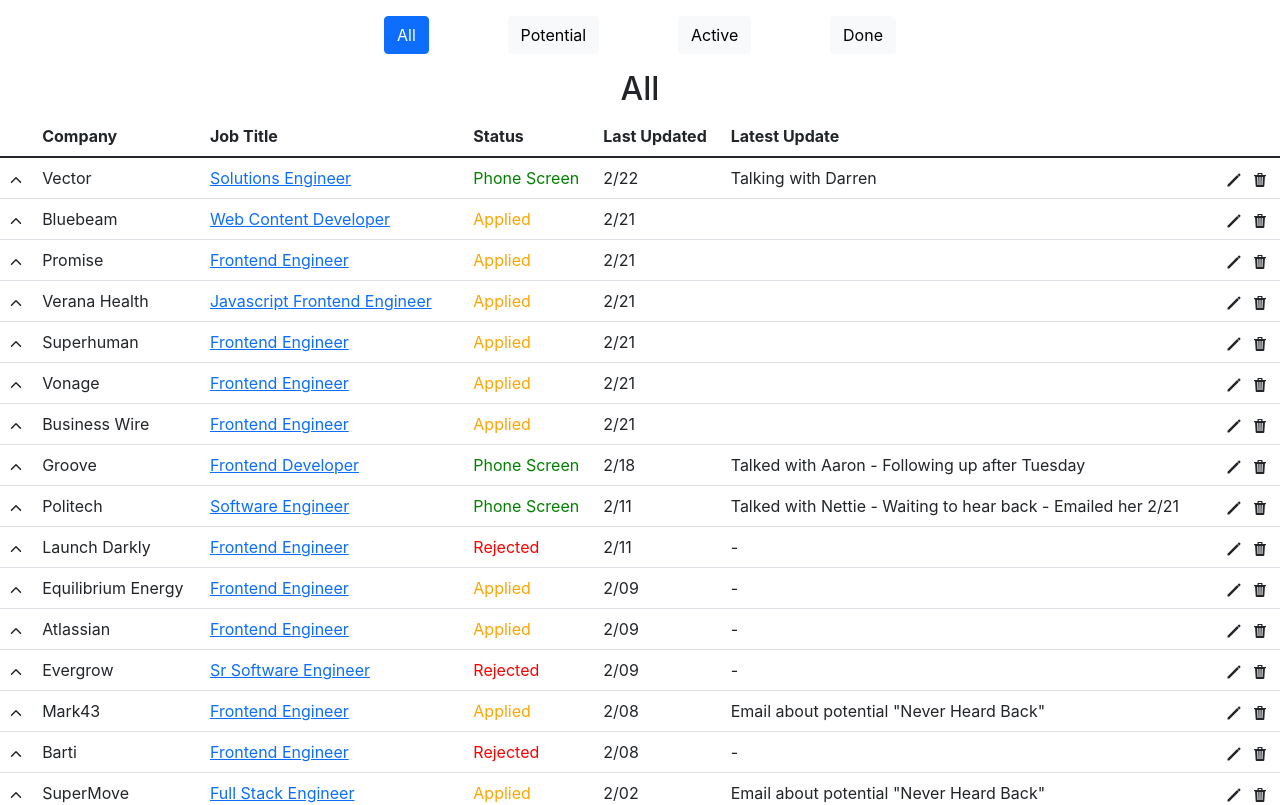
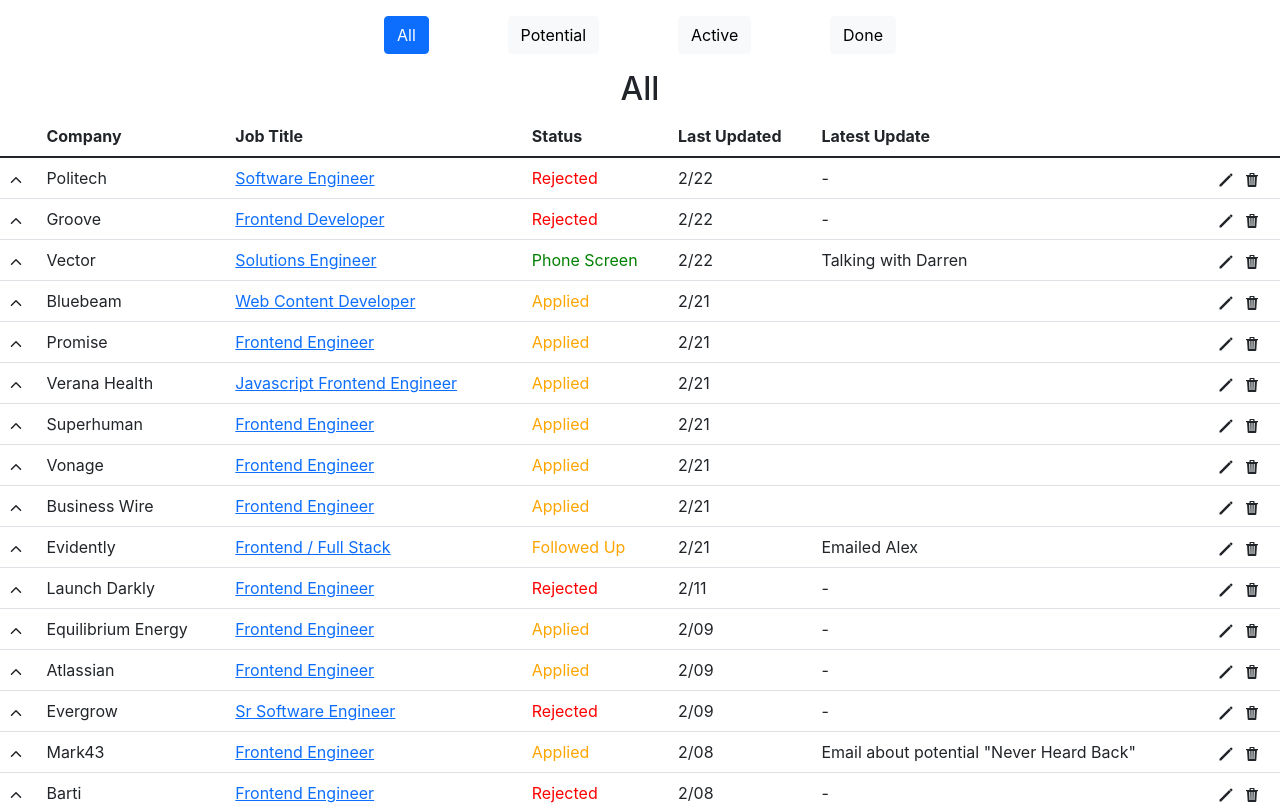
Before and after one commit to Gnola/job_tracker, a React (Create React App) app in the folder client/: page / in a window 1280 px wide. Shown: the top 805 px of the page. Built offline with nearby package versions, Linux system fonts and the light colour scheme; data requests are answered from the project's data file.

Commit message:
Added Followed up as an update option and kept editing job btns showing

```diff
--- a/client/db.json
+++ b/client/db.json
@@ -42,7 +42,7 @@
           "id": "0233fc6a-536a-49c9-9193-dde0e115ffbf",
           "statusUpdate": "Applied",
           "updateDate": "1/7",
-          "updateNotes": "-"
+          "updateNotes": "Sent Kenny Resume and forwarded it to Maegen"
         }
       ]
     },
@@ -180,7 +180,7 @@
       "company": "Evidently",
       "jobTitle": "Frontend / Full Stack",
       "link": "https://triplebyte.com/company/public/evidently-inc/QWStsBW/frontend-fullstack?fm=%7B%22match_count%22%3A2%2C%22total_count%22%3A2%2C%22matches%22%3A%5B%7B%22label%22%3A%22Will%20talk%20to%20juniors%22%2C%22values%22%3A%5B%22Yes%22%5D%7D%2C%7B%22label%22%3A%22engineering_type%22%2C%22values%22%3A%5B%22Full-Stack%20Engineer%22%2C%22Front-End%20Engineer%22%5D%7D%5D%2C%22mismatches%22%3A%5B%5D%7D",
-      "status": "Phone Screen",
+      "status": "Followed Up",
       "jobBoard": "TripleByte",
       "resume": "",
       "location": "",
@@ -188,6 +188,12 @@
       "connections": "",
       "notes": "",
       "updates": [
+        {
+          "id": "b148968e-7fad-4ca7-9a20-1c93f158f416",
+          "statusUpdate": "Followed Up",
+          "updateDate": "2/21",
+          "updateNotes": "Emailed Alex"
+        },
         {
           "id": "7907ebf5-a29d-4120-90ed-73c00458616a",
           "statusUpdate": "Phone Screen",
@@ -420,7 +426,7 @@
       "company": "Groove",
       "jobTitle": "Frontend Developer",
       "link": "https://jobs.lever.co/grooveapp/aa2e8702-8e19-4a53-bbad-ecc32f998007",
-      "status": "Phone Screen",
+      "status": "Rejected",
       "jobBoard": "LinkedIn/Company Site",
       "resume": "Gianni_Nola_Resume_2022",
       "location": "",
@@ -428,6 +434,12 @@
       "connections": "",
       "notes": "",
       "updates": [
+        {
+          "id": "a6f09565-09b2-455f-b4ef-bc4b2e6d0763",
+          "statusUpdate": "Rejected",
+          "updateDate": "2/22",
+          "updateNotes": "-"
+        },
         {
           "id": "96b6e2b9-245e-4ff3-99ef-37ca7f6fc17d",
           "statusUpdate": "Phone Screen",
@@ -800,7 +812,7 @@
       "company": "Politech",
       "jobTitle": "Software Engineer",
       "link": "",
-      "status": "Phone Screen",
+      "status": "Rejected",
       "jobBoard": "TripleByte",
       "resume": "",
       "location": "",
@@ -809,10 +821,22 @@
       "notes": "Talked with Nettie - Waiting to hear back",
       "updates": [
         {
+          "id": "ef416740-18bf-41b6-ab20-6fce4b634c0f",
+          "statusUpdate": "Rejected",
+          "updateDate": "2/22",
+          "updateNotes": "-"
+        },
+        {
+          "id": "4ca1964b-6723-418e-bbde-c9fdbfed421c",
+          "statusUpdate": "Followed Up",
+          "updateDate": "2/21",
+          "updateNotes": "Emailed Nettie - waiting to hear back"
+        },
+        {
           "id": "f9c64488-a0e3-47d3-948e-e48e17b6e4c8",
           "statusUpdate": "Phone Screen",
           "updateDate": "2/11",
-          "updateNotes": "Talked with Nettie - Waiting to hear back - Emailed her 2/21"
+          "updateNotes": "Talked with Nettie"
         }
       ]
     },
--- a/client/src/App.js
+++ b/client/src/App.js
@@ -17,7 +17,7 @@
   // Set State Initially
   useEffect(() => {
     return axios.get("http://localhost:3001/jobs").then((res) => setJobs([...res.data].sort((a, b) => a.updates[0].updateDate < b.updates[0].updateDate ? 1 : -1))) // Automatically sorts by latest update date
-  }, [jobs])
+  }, [jobs.length])
 
   return (
     <div className="App">
--- a/client/src/_Job.js
+++ b/client/src/_Job.js
@@ -36,6 +36,9 @@
       case 'Rejected':
         setStatusColor('red')
         break;
+      case 'Followed Up':
+        setStatusColor('orange')
+        break;
       default:
         setStatusColor('black')
     }
@@ -52,23 +55,33 @@
         <td onClick={() => setJobOpened(!jobOpened)}> {jobOpened ? <IoChevronDownOutline className='icon' /> : <IoChevronUpOutline className='icon' />}</td>
         <td className={jobOpened ? 'bold' : null}>{job.company}</td>
         <td className={jobOpened ? 'bold' : null}><a href={job.link} target='_blank'>{job.jobTitle}</a></td>
-        <td className={jobOpened ? 'bold' : null} style={{color:statusColor}} >{job.updates.length < 1 ? job.status : job.updates[0]?.statusUpdate}</td>
-        <td className={jobOpened ? 'bold' : null}>{job.updates[0]?.updateDate}</td>
-        <td className={jobOpened ? 'bold' : null}>{job.updates[0]?.updateNotes}</td>
-        { !jobOpened ?
-          <td><IoPencilSharp className='icon' onClick={() => {
+        {
+          jobOpened ?
+          <>
+            <td></td>
+            <td></td>
+            <td></td>
+          </>
+          :
+          <>
+            <td className={jobOpened ? 'bold' : null} style={{color:statusColor}} >{job.updates.length < 1 ? job.status : job.updates[0]?.statusUpdate}</td>
+            <td className={jobOpened ? 'bold' : null}>{job.updates[0]?.updateDate}</td>
+            <td className={jobOpened ? 'bold' : null}>{job.updates[0]?.updateNotes}</td>
+          </>
+        }
+        <td>
+          <IoPencilSharp className='icon' onClick={() => {
               setEditingJob(!editingJob)
               setJobToEdit(job)
-            }}/><IoTrashSharp className='icon' style={{marginLeft:'10px'}} onClick={() => deleteJob(job)}/>
-          </td>
-          :
-          <td></td>}
+          }}/>
+          <IoTrashSharp className='icon' style={{marginLeft:'10px'}} onClick={() => deleteJob(job)}/>
+        </td>
       </tr>
       { jobOpened &&
         <>
           { job.updates.length > 0 &&
             job.updates.map((update, i) => (
-              <JobUpdate key={i} job={job} update={update}  />
+              <JobUpdate key={i} job={job} update={update} />
             ))
           }
           <AddUpdate job={job} />
--- a/client/src/_JobUpdate.js
+++ b/client/src/_JobUpdate.js
@@ -87,9 +87,10 @@
                   <option value="Phone Screen">Phone Screen</option>
                   <option value="Technical Interview">Technical Interview</option>
                   <option value="Behavioral Interview">Behavioral Interview</option>
+                  <option value="Offer">Offer</option>
+                  <option value="Never Heard Back">Never Heard Back</option>
                   <option value="Rejected">Rejected</option>
-                  <option value="Never Heard Back">Never Heard Back</option>
-                  <option value="Offer">Offer</option>
+                  <option value="Followed Up">Followed Up</option>
                 </select>
               </form>
             </td>
--- a/client/src/components/AddUpdate.js
+++ b/client/src/components/AddUpdate.js
@@ -37,9 +37,10 @@
           <option value="Phone Screen">Phone Screen</option>
           <option value="Technical Interview">Technical Interview</option>
           <option value="Behavioral Interview">Behavioral Interview</option>
+          <option value="Offer">Offer</option>
+          <option value="Never Heard Back">Never Heard Back</option>
           <option value="Rejected">Rejected</option>
-          <option value="Never Heard Back">Never Heard Back</option>
-          <option value="Offer">Offer</option>
+          <option value="Followed Up">Followed Up</option>
         </select>
       </td>
       <td>
```
